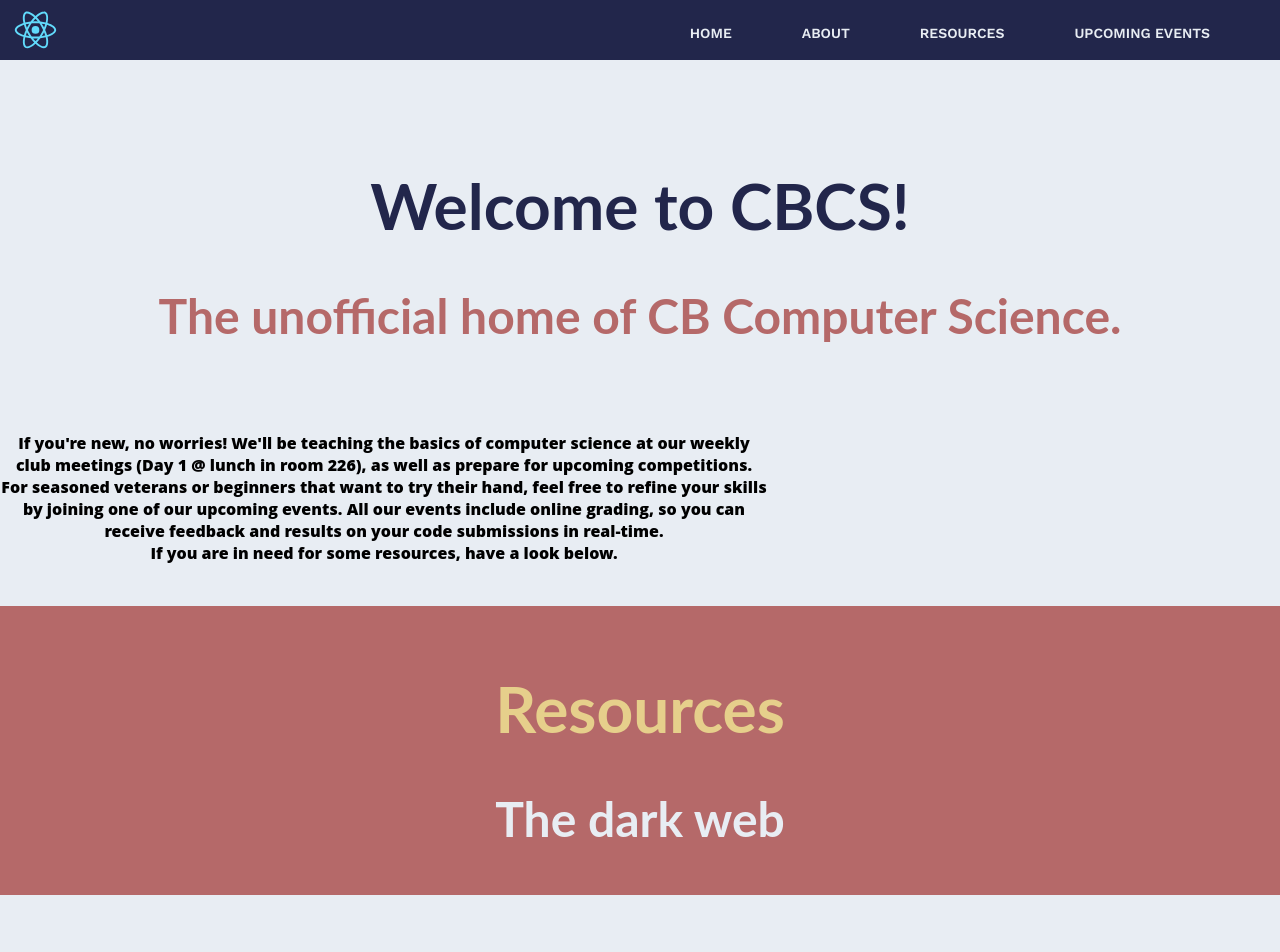
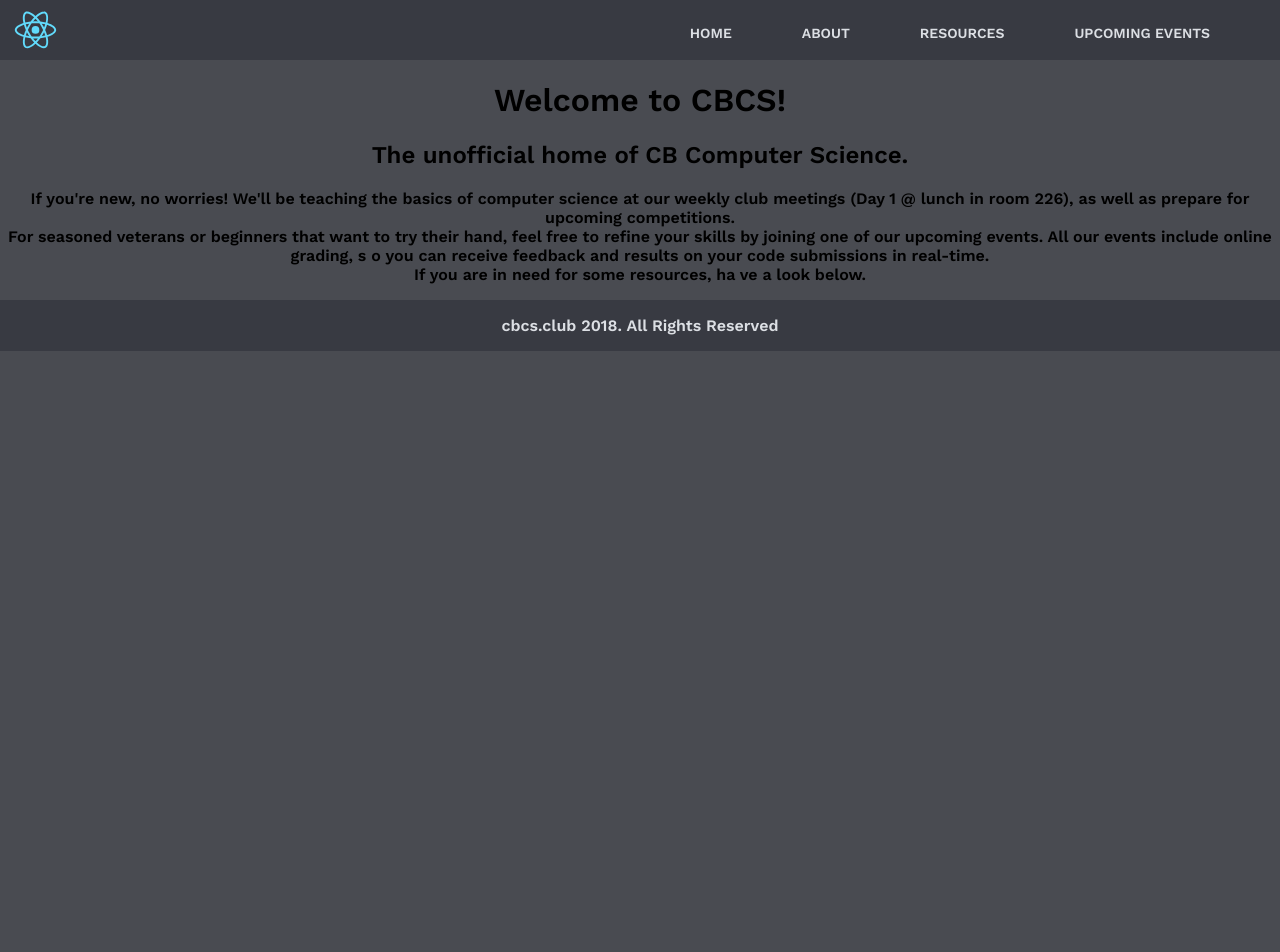
Before and after one commit to seendsouza/cbcs.club, a React (Create React App) app: page / in a window 1280 px wide. Shown: the top 952 px of the page. After the commit the page ends 800 px from the top, so only its background shows below. Built offline with nearby package versions, Linux system fonts and the light colour scheme.

Commit message:
added pages folder, removed misplaced components, starting to implement ui colours

```diff
--- a/package.json
+++ b/package.json
@@ -6,6 +6,7 @@
     "@material-ui/core": "^3.4.0",
     "react": "^16.6.0",
     "react-dom": "^16.6.0",
+    "react-responsive": "^6.0.1",
     "react-router": "^4.3.1",
     "react-router-dom": "^4.3.1",
     "react-scripts": "2.0.5",
--- /dev/null
+++ b/src/components/description.js
@@ -0,0 +1,22 @@
+import React, {Component} from "react";
+import '../stylesheets/description.css';
+
+class Description extends Component {
+  render() {
+    return (
+<div className="Home">
+        <h1>Welcome to CBCS!</h1>
+        <h2>The unofficial home of CB Computer Science.</h2>
+        <p>If you're new, no worries! We'll be teaching the basics of computer science at our weekly club meetings (Day 1 @
+lunch in room 226), as well as prepare for upcoming competitions. <br /> For seasoned veterans or beginners that want to try
+ their hand, feel free to refine your skills by joining one of our upcoming events. All our events include online grading, s
+o you can receive feedback and results on your code submissions in real-time.<br />If you are in need for some resources, ha
+ve a look below.
+            </p>
+
+        </div>
+                );
+  }
+}
+
+export default Description;
--- a/src/components/home.js
+++ /dev/null
@@ -1,27 +0,0 @@
-import React, {Component} from "react";
-import '../stylesheets/home.css';
-
-class Home extends Component {
-  render() {
-    return (<div className="Home">
-      <div class="section1">
-        <h1>Welcome to CBCS!</h1>
-        <h2>The unofficial home of CB Computer Science.</h2>
-        <p>If you're new, no worries! We'll be teaching the basics of computer science at our weekly club meetings (Day 1 @ lunch in room 226), as well as prepare for upcoming competitions. <br /> For seasoned veterans or beginners that want to try their hand, feel free to refine your skills by joining one of our upcoming events. All our events include online grading, so you can receive feedback and results on your code submissions in real-time.<br />If you are in need for some resources, have a look below.
-            </p>
-          </div>
-          <div class="section2">
-            <h1>Resources</h1>
-            <h2>The dark web</h2>
-          </div>
-          <div class="section1">
-            <h1>Upcoming Events</h1>
-            <h2>The next meeting XD</h2>
-          </div>
-
-        </div>
-        );
-  }
-}
-
-export default Home;
--- /dev/null
+++ b/src/pages/home.js
@@ -0,0 +1,13 @@
+import React, {Component} from "react";
+
+import Description from '../components/description'
+
+class Home extends Component {
+  render() {
+    return (
+        <Description />
+    );
+  }
+}
+
+export default Home;
--- a/src/routes.js
+++ b/src/routes.js
@@ -4,7 +4,7 @@ import { Route, Switch } from 'react-router-dom';
 /***
 * Import all page components here
 */
-import Home from './components/home'
+import Home from './pages/home'
 
 class Routes extends Component {
   render() {
--- a/src/stylesheets/footer.css
+++ b/src/stylesheets/footer.css
@@ -1,7 +1,7 @@
 @import url("https://fonts.googleapis.com/css?family=Work+Sans:400,600");
 body {
   margin: 0;
-  background: #e8edf3;
+  background: #494b51;
   font-family: 'Work Sans', sans-serif;
   font-weight: 800;
 }
@@ -11,8 +11,8 @@ body {
      left: 0;
      bottom: 0;
      width: 100%;
-     background-color: #22264b;
-     color: #e0e1e2;
+     background-color: #383a42;
+     color: #dcdfe4;
      text-align: center;
     padding-top: 1em;
     padding-bottom: 1em;
--- a/src/stylesheets/navbar.css
+++ b/src/stylesheets/navbar.css
@@ -13,7 +13,7 @@ body {
 
 
 header {
-  background: #22264b;
+  background: #383a42;
 }
 
 .icon {
@@ -52,21 +52,21 @@ nav li {
 }
 
 nav a {
-  color: #e8edf3;
+  color: #dcdfe4;
   text-decoration: none;
   text-transform: uppercase;
   font-size: 14px;
 }
 
 nav a:hover {
-  color: #e6cf8b;
+  color: #aeaeb7;
 }
 
 nav a::before {
   content: '';
   display: block;
   height: 5px;
-  background-color: #444;
+  background-color: #aeaeb7;
   position: absolute;
   top: 0;
   width: 0%;
```
Also changed, not shown: src/stylesheets/description.css (renamed from src/stylesheets/home.css), 1 other file (tests, documents, lock files or other folders).
